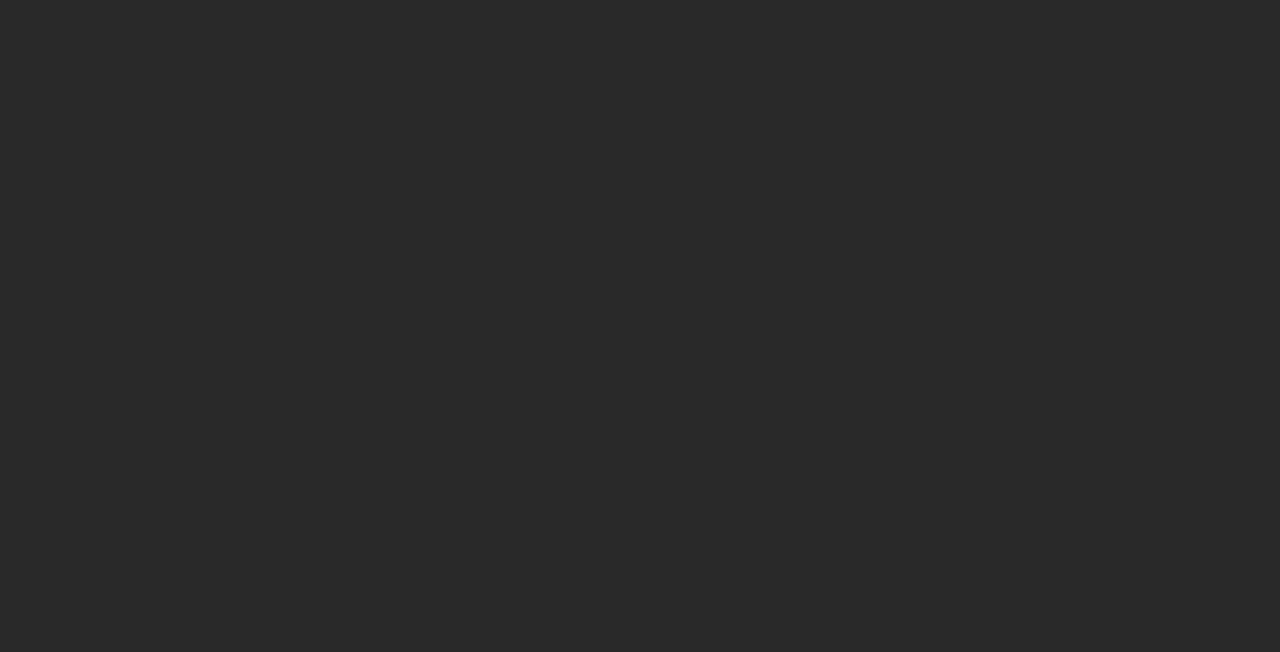
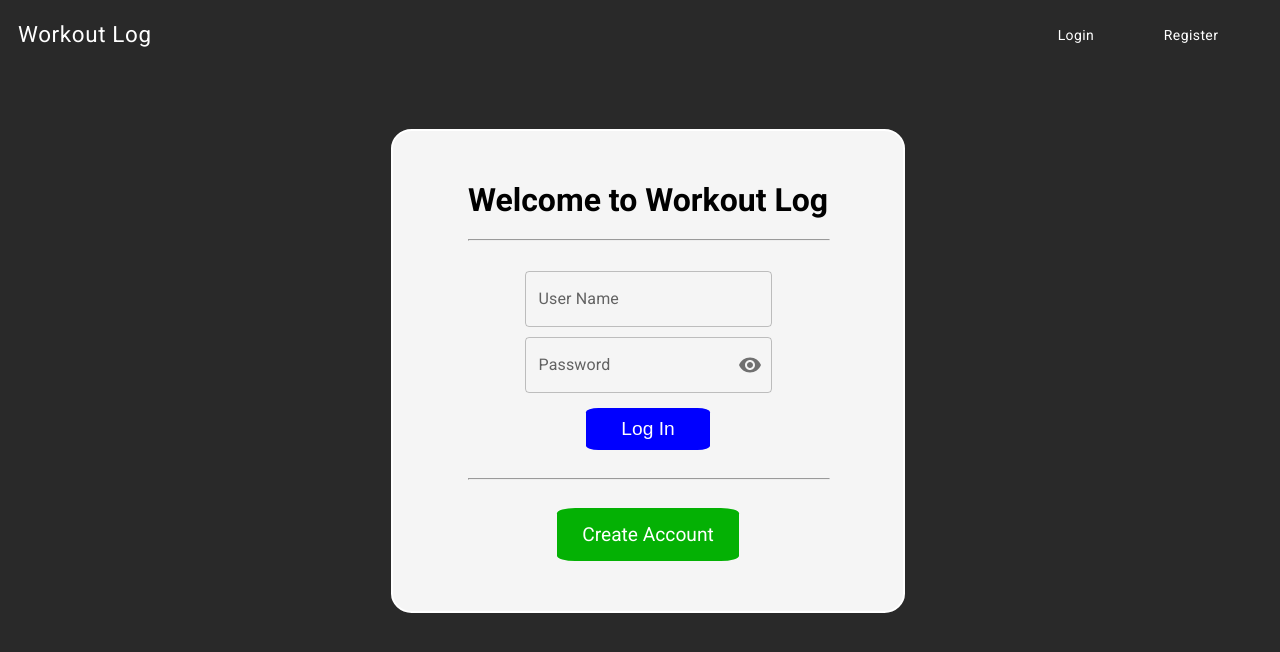
Before and after one commit to mrandypratt/workout-log-client, a React (Create React App) app: page /login in a window 1280 px wide. Before the commit this address had no page. Shown: the top 652 px of the page. Built offline with nearby package versions, Linux system fonts and the light colour scheme.

Commit message:
Updated Routes

```diff
--- a/package.json
+++ b/package.json
@@ -23,6 +23,7 @@
     "web-vitals": "^2.1.4"
   },
   "scripts": {
+    "dev": "react-scripts start",
     "start": "react-scripts start",
     "build": "react-scripts build",
     "test": "react-scripts test",
--- a/src/Routes.tsx
+++ b/src/Routes.tsx
@@ -1,12 +1,17 @@
 import {Routes, Route} from "react-router-dom"
 import { Register } from "./views/Register"
-import { Home } from "./views/Home"
+import { Login } from "./views/Login"
 
 export const MainRoutes = () => {
   return (
     <Routes>
-      <Route path="/" element={<Home/>} />
+      <Route path="/" element={<Login/>} />
+      <Route path="/login" element={<Login/>} />
       <Route path="/register" element={<Register/>} />
+      {/* <Route path="/exercises" element={<Exercises/>} /> */}
+      {/* <Route path="/routines" element={<Routines/>} /> */}
+      {/* <Route path="/history" element={<History/>} /> */}
+
     </Routes>
   )
 }
--- a/src/views/Home.tsx
+++ b/src/views/Login.tsx
@@ -6,7 +6,7 @@ import "../styles/Home.css"
 import { getServerURL } from "../functions/getURL";
 import { PasswordToggleVis } from "../components/PasswordToggleVis";
 
-export const Home = () => {
+export const Login = () => {
   const [username, setUsername] = useState<string>("");
   const [password, setPassword] = useState<string>("");
 
```
